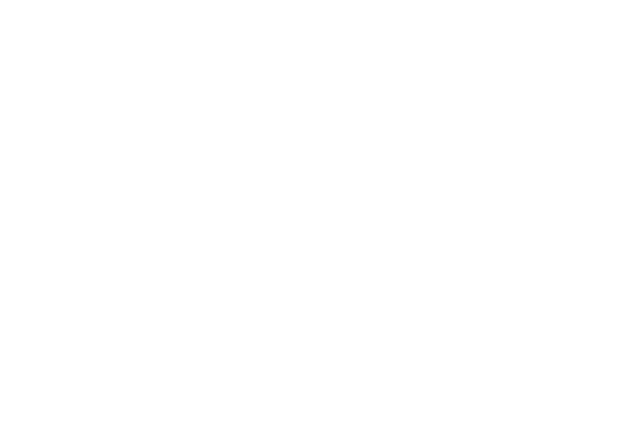
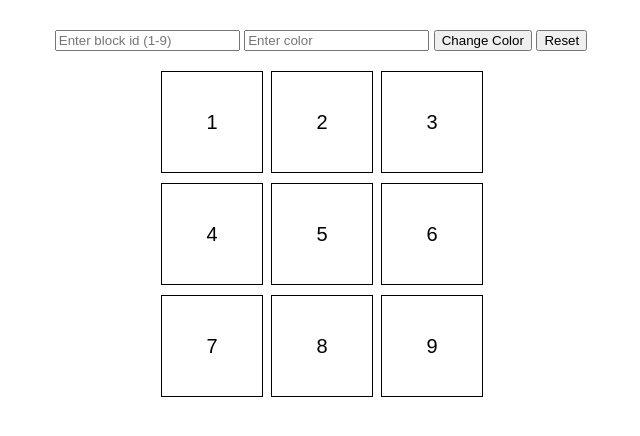
Before and after one commit to acciojob/Replit-Asian-Paints-Vanshgupta626, a website: page main.html in a window 1280 px wide. Shown: the whole page, without its empty margins (319-959 px from the left). Drawn offline with Linux system fonts and the light colour scheme.

Commit message:
created a submission

```diff
--- a/main.html
+++ b/main.html
@@ -1,5 +1,4 @@
 <!DOCTYPE html>
-
 <html>
 
 <head>
@@ -7,9 +6,27 @@
 </head>
 
 <body>
-	<!-- the entire body must be written by student -->
-    <script type="text/javascript" src="./script.js">
-</script>
+
+	<!-- Inputs -->
+	<input type="number" id="block_id" placeholder="Enter block id (1-9)">
+	<input type="text" id="colour_id" placeholder="Enter color">
+	<button id="change_button">Change Color</button>
+	<button id="Reset">Reset</button>
+
+	<!-- Grid -->
+	<div id="grid-container">
+		<div class="grid-item" id="1">1</div>
+		<div class="grid-item" id="2">2</div>
+		<div class="grid-item" id="3">3</div>
+		<div class="grid-item" id="4">4</div>
+		<div class="grid-item" id="5">5</div>
+		<div class="grid-item" id="6">6</div>
+		<div class="grid-item" id="7">7</div>
+		<div class="grid-item" id="8">8</div>
+		<div class="grid-item" id="9">9</div>
+	</div>
+
+	<script src="script.js"></script>
 
 </body>
 
--- a/script.js
+++ b/script.js
@@ -1 +1,34 @@
 //your JS code here. If required.
+const blockInput = document.getElementById("block_id");
+const colorInput = document.getElementById("colour_id");
+const changeBtn = document.getElementById("change_button");
+const resetBtn = document.getElementById("Reset");
+
+const allBlocks = document.querySelectorAll(".grid-item");
+
+// function to reset all colors
+function resetGrid() {
+  allBlocks.forEach(block => {
+    block.style.backgroundColor = "transparent";
+  });
+}
+
+// Change color button
+changeBtn.addEventListener("click", () => {
+  const blockId = blockInput.value;
+  const color = colorInput.value;
+
+  // sabko reset karo pehle
+  resetGrid();
+
+  // specific block ko color do
+  const selectedBlock = document.getElementById(blockId);
+  if (selectedBlock) {
+    selectedBlock.style.backgroundColor = color;
+  }
+});
+
+// Reset button
+resetBtn.addEventListener("click", () => {
+  resetGrid();
+});
--- a/styles.css
+++ b/styles.css
@@ -1 +1,25 @@
 /*  your css code here. If applicable */
+body {
+  font-family: Arial;
+  text-align: center;
+  margin-top: 30px;
+}
+
+#grid-container {
+  display: grid;
+  grid-template-columns: repeat(3, 100px);
+  gap: 10px;
+  justify-content: center;
+  margin-top: 20px;
+}
+
+.grid-item {
+  width: 100px;
+  height: 100px;
+  background-color: transparent;
+  border: 1px solid black;
+  display: flex;
+  align-items: center;
+  justify-content: center;
+  font-size: 20px;
+}
```
